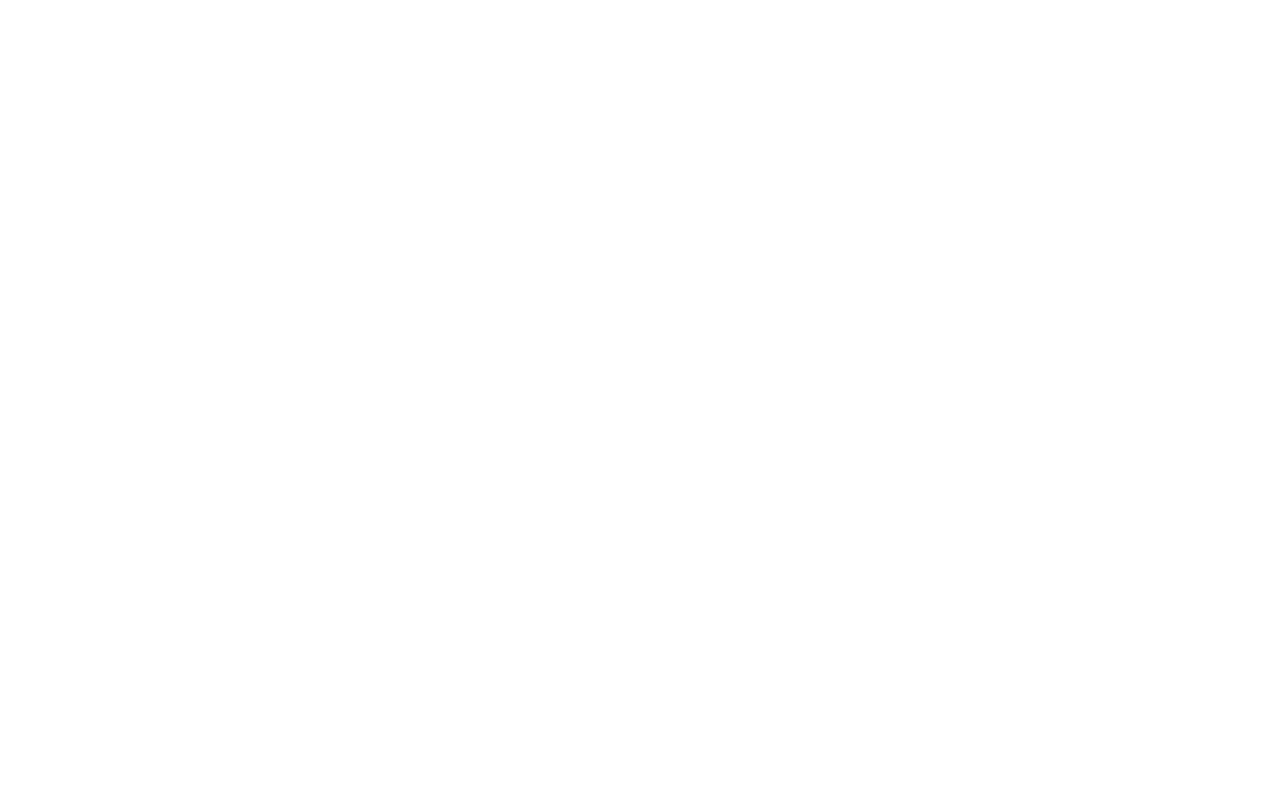
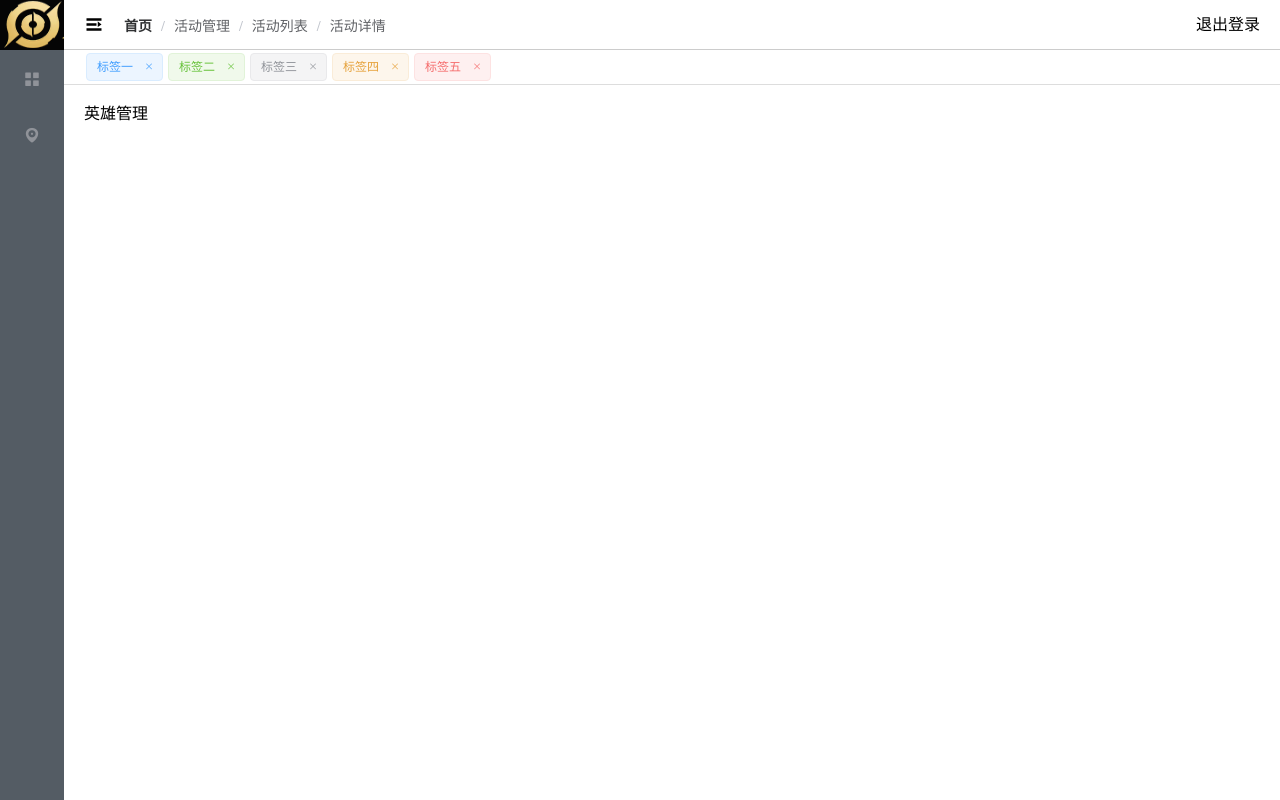
Before and after one commit to wyw-s/hero_manage, a Vue app: page /#/heroList in a window 1280 px wide. Built offline with nearby package versions, Linux system fonts and the light colour scheme.

Commit message:
新增vuex状态管理，增加tag标签

```diff
--- a/src/router/index.js
+++ b/src/router/index.js
@@ -6,7 +6,15 @@
 const routes = [
   {
     path: '/',
-    component: () => import('@/views/layout')
+    component: () => import('@/views/layout'),
+    redirect: '/heroList',
+    children: [
+      {
+        path: 'heroList',
+        name: 'heroList',
+        component: () => import('@/views/heroManage')
+      }
+    ]
   }
 ]
 
--- a/src/store/index.js
+++ b/src/store/index.js
@@ -1,5 +1,6 @@
 import Vue from 'vue'
 import Vuex from 'vuex'
+import layout from './modules/layout'
 
 Vue.use(Vuex)
 
@@ -11,5 +12,6 @@
   actions: {
   },
   modules: {
+    layout
   }
 })
--- /dev/null
+++ b/src/store/modules/layout.js
@@ -0,0 +1,11 @@
+const layout = {
+  state: {
+    unfoldOrClose: true
+  },
+  mutations: {
+    unfoldOrClose (state, val) {
+      state.unfoldOrClose = !val
+    }
+  }
+}
+export default layout
--- /dev/null
+++ b/src/views/heroManage/index.vue
@@ -0,0 +1,13 @@
+<template>
+  <div>英雄管理</div>
+</template>
+
+<script>
+export default {
+  name: 'index'
+}
+</script>
+
+<style lang="less" scoped>
+
+</style>
--- /dev/null
+++ b/src/views/layout/components/layoutAsidebar.vue
@@ -0,0 +1,83 @@
+<template>
+  <el-aside style="width: inherit">
+    <div class="aside-logo">
+      <a href="#" ref="logo"></a>
+    </div>
+    <el-menu
+      class="el-menu-vertical-demo"
+      @open="onSideOpen"
+      @close="onSideClose"
+      :collapse="unfoldOrClose"
+      background-color="#545c64"
+      text-color="#fff"
+      active-text-color="#ffd04b"
+    >
+      <el-menu-item index="1">
+        <i class="el-icon-menu"></i>
+        <span slot="title">首页</span>
+      </el-menu-item>
+      <el-submenu index="2">
+        <template slot="title">
+          <i class="el-icon-location"></i>
+          <span slot="title">英雄管理</span>
+        </template>
+        <el-menu-item index="2-1" style="padding-left: 49px">英雄列表</el-menu-item>
+      </el-submenu>
+    </el-menu>
+  </el-aside>
+</template>
+
+<script>
+export default {
+  name: 'asidebar',
+  computed: {
+    unfoldOrClose: function () {
+      return this.$store.state.layout.unfoldOrClose
+    }
+  },
+  watch: {
+    unfoldOrClose (newVal) {
+      if (newVal) {
+        this.$refs.logo.style.backgroundPositionX = '4px'
+      } else {
+        this.$refs.logo.style.backgroundPositionX = 0
+      }
+    }
+  },
+  methods: {
+    onSideOpen (key, keyPath) {
+      console.log(key, keyPath)
+    },
+    onSideClose (key, keyPath) {
+      console.log(key, keyPath)
+    }
+  }
+}
+</script>
+
+<style lang=less scoped>
+  .aside-logo {
+    height: 50px;
+    text-align: center;
+    background-color: #050505;
+    a {
+      width: 100%;
+      height: 100%;
+      display: inline-block;
+      transition: all 300ms;
+      background: url("../../../assets/images/logo.png") no-repeat;
+      background-size: 200px 96%;
+      background-position-x: 4px;
+    }
+  }
+  .aside-logo + .el-menu {
+    height: calc(100vh - 50px);
+    overflow-y: auto;
+    overflow-x: hidden;
+    border-right: 0;
+  }
+  .el-menu-vertical-demo:not(.el-menu--collapse) {
+    width: 200px;
+    min-height: calc(100vh - 50px);
+  }
+</style>
--- /dev/null
+++ b/src/views/layout/components/layoutHeader.vue
@@ -0,0 +1,60 @@
+<template>
+  <el-header height="50px">
+    <div class="header">
+      <div class="header-left">
+        <i :class="unfoldOrClose ? 'el-icon-s-unfold' : 'el-icon-s-fold'" @click="onUnfoldOrClose"></i>
+        <el-breadcrumb separator="/">
+          <el-breadcrumb-item :to="{ path: '/' }">首页</el-breadcrumb-item>
+          <el-breadcrumb-item>活动管理</el-breadcrumb-item>
+          <el-breadcrumb-item>活动列表</el-breadcrumb-item>
+          <el-breadcrumb-item>活动详情</el-breadcrumb-item>
+        </el-breadcrumb>
+      </div>
+      <span>退出登录</span>
+    </div>
+  </el-header>
+</template>
+
+<script>
+export default {
+  name: 'layoutHeader',
+  data () {
+    return {
+    }
+  },
+  computed: {
+    unfoldOrClose: function () {
+      return this.$store.state.layout.unfoldOrClose
+    }
+  },
+
+  methods: {
+    onUnfoldOrClose () {
+      this.$store.commit('unfoldOrClose', this.unfoldOrClose)
+    }
+  }
+}
+</script>
+
+<style lang=less scoped>
+  .el-header {
+    border-bottom: 0.5px solid #cccccc;
+    .header {
+      height: 50px;
+      display: flex;
+      align-items: center;
+      justify-content: space-between;
+      .header-left {
+        display: flex;
+        .el-breadcrumb {
+          line-height: initial;
+        }
+        i {
+          font-size: 20px;
+          cursor: pointer;
+          margin-right: 20px;
+        }
+      }
+    }
+  }
+</style>
--- /dev/null
+++ b/src/views/layout/components/layoutTags.vue
@@ -0,0 +1,49 @@
+<template>
+  <div class="header-tag">
+    <el-tag
+      v-for="tag in tags"
+      :key="tag.name"
+      closable
+      size="medium"
+      :type="tag.type"
+      @close="onCloseTag(tag)"
+    >
+      {{tag.name}}
+    </el-tag>
+  </div>
+</template>
+
+<script>
+export default {
+  name: 'Tags',
+  data () {
+    return {
+      tags: [
+        { name: '标签一', type: '' },
+        { name: '标签二', type: 'success' },
+        { name: '标签三', type: 'info' },
+        { name: '标签四', type: 'warning' },
+        { name: '标签五', type: 'danger' }
+      ]
+    }
+  },
+  methods: {
+    onCloseTag (key) {
+      this.tags.splice(this.tags.indexOf(key), 1)
+    }
+  }
+}
+</script>
+
+<style lang=less scoped>
+  .header-tag {
+    display: flex;
+    align-items: center;
+    height: 34px;
+    padding-left: 22px;
+    border-bottom: 0.5px solid #DDDDDD;
+    .el-tag {
+      margin-right: 5px;
+    }
+  }
+</style>
--- a/src/views/layout/index.vue
+++ b/src/views/layout/index.vue
@@ -1,73 +1,34 @@
 <template>
   <el-container id=layout direction="horizontal">
-    <el-aside style="width: inherit">
-      <div class="aside-logo">
-        <a href="#" ref="logo"></a>
-      </div>
-      <el-menu
-        class="el-menu-vertical-demo"
-        @open="handleOpen"
-        @close="handleClose"
-        :collapse="unfoldOrClose"
-        background-color="#545c64"
-        text-color="#fff"
-        active-text-color="#ffd04b"
-      >
-        <el-menu-item index="1">
-          <i class="el-icon-menu"></i>
-          <span slot="title">首页</span>
-        </el-menu-item>
-        <el-submenu index="2">
-          <template slot="title">
-            <i class="el-icon-location"></i>
-            <span slot="title">英雄管理</span>
-          </template>
-          <el-menu-item index="2-1" style="padding-left: 49px">英雄列表</el-menu-item>
-        </el-submenu>
-      </el-menu>
-    </el-aside>
+    <!--侧栏目录-->
+    <layout-asidebar></layout-asidebar>
     <el-container>
-      <el-header height="50px">
-        <div class="header">
-          <i :class="unfoldOrClose ? 'el-icon-s-unfold' : 'el-icon-s-fold'" @click="onUnfoldOrClose"></i>
-          <span>退出登录</span>
-        </div>
-      </el-header>
+      <!--头部-->
+      <layout-header></layout-header>
+      <!--tag页-->
+      <layout-tags></layout-tags>
+      <!--内容-->
       <el-main>
+        <!--路由-->
+        <router-view></router-view>
       </el-main>
     </el-container>
   </el-container>
 </template>
 
 <script>
+import layoutHeader from './components/layoutHeader'
+import layoutAsidebar from './components/layoutAsidebar'
+import layoutTags from './components/layoutTags'
 export default {
   name: 'layout',
+  components: {
+    layoutAsidebar,
+    layoutHeader,
+    layoutTags
+  },
   data () {
-    return {
-      activeIndex: '1',
-      activeIndex2: '1',
-      unfoldOrClose: true
-    }
-  },
-  watch: {
-    unfoldOrClose (newVal) {
-      if (newVal) {
-        this.$refs.logo.style.backgroundPositionX = '4px'
-      } else {
-        this.$refs.logo.style.backgroundPositionX = 0
-      }
-    }
-  },
-  methods: {
-    onUnfoldOrClose () {
-      this.unfoldOrClose = !this.unfoldOrClose
-    },
-    handleOpen (key, keyPath) {
-      console.log(key, keyPath)
-    },
-    handleClose (key, keyPath) {
-      console.log(key, keyPath)
-    }
+    return {}
   }
 }
 </script>
@@ -75,41 +36,9 @@
 <style lang=less scoped>
   #layout {
     height: 100%;
-    .aside-logo {
-      height: 50px;
-      text-align: center;
-      background-color: #050505;
-      a {
-        width: 100%;
-        height: 100%;
-        display: inline-block;
-        transition: all 300ms;
-        background: url("../../assets/images/logo.png") no-repeat;
-        background-size: 200px 96%;
-        background-position-x: 4px;
-      }
-    }
-    .aside-logo + .el-menu {
-      height: calc(100vh - 50px);
-      overflow-y: auto;
-      overflow-x: hidden;
-    }
-    .el-header {
-      border-bottom: 1px solid #cccccc;
-      .header {
-        height: 50px;
-        display: flex;
-        align-items: center;
-        justify-content: space-between;
-        i {
-          font-size: 20px;
-          cursor: pointer;
-        }
-      }
+    .el-container {
+      display: flex;
+      flex-direction: column;
     }
   }
-  .el-menu-vertical-demo:not(.el-menu--collapse) {
-    width: 200px;
-    min-height: calc(100vh - 50px);
-  }
 </style>
```
Also changed, not shown: src/plugins/element.js (+7 -1 lines).
